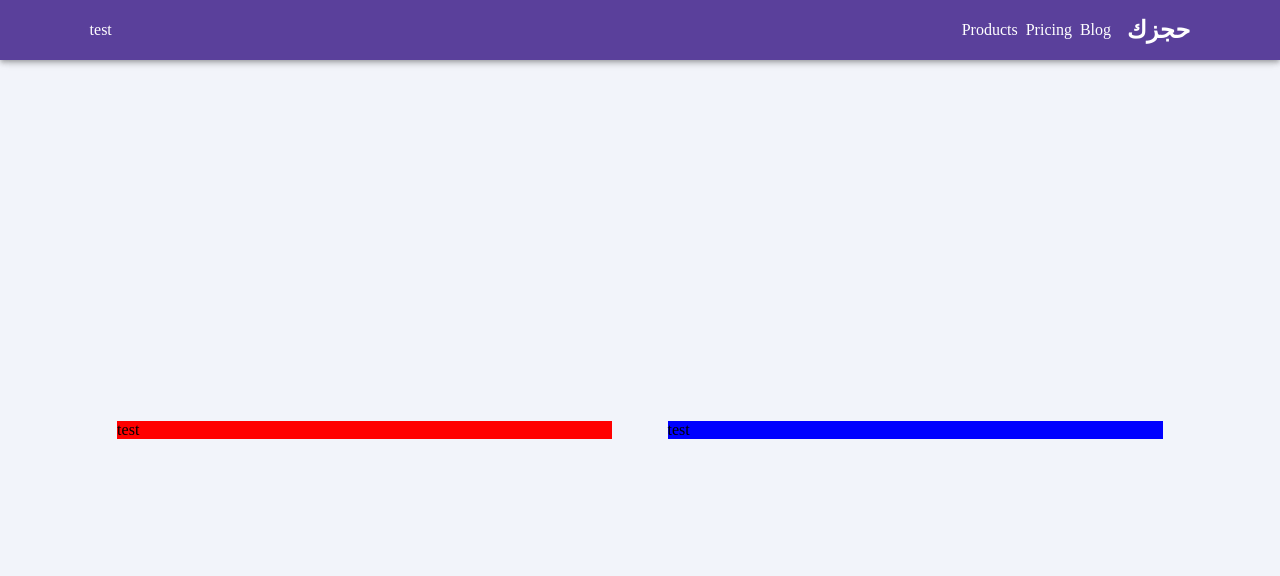
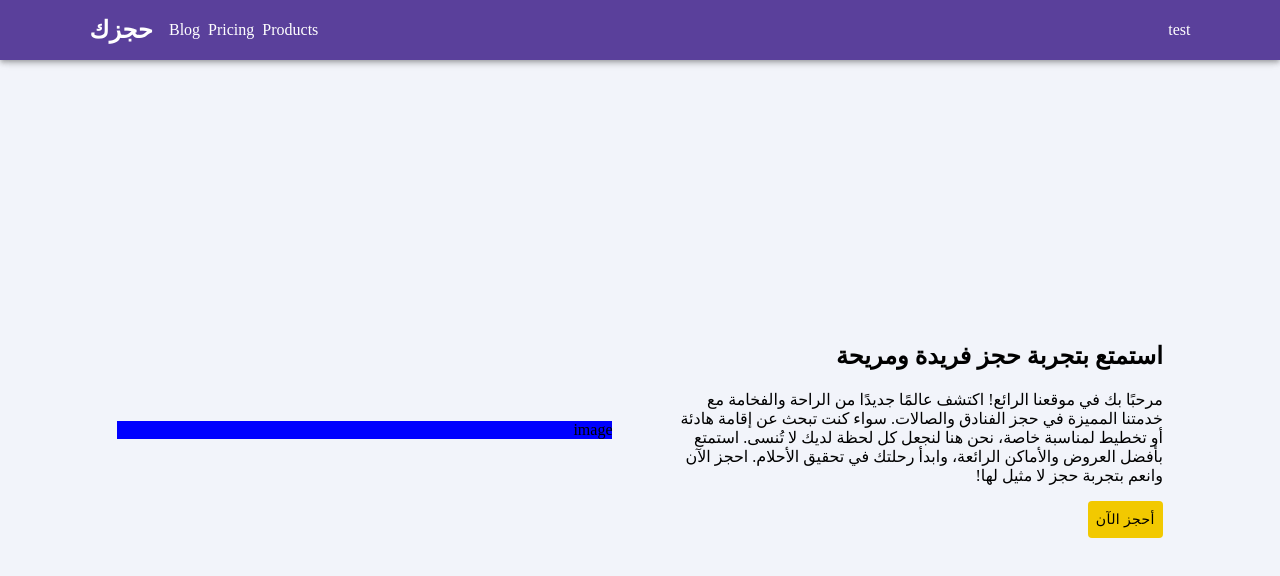
Before and after one commit to Salar-Sali/alsqama-is-going-to-mars, a React (Vite) app: page / in a window 1280 px wide. Shown: the top 576 px of the page. Built offline with nearby package versions, Linux system fonts and the light colour scheme.

Commit message:
- website language set from en to arabic - slogan and book now button added

```diff
--- a/index.html
+++ b/index.html
@@ -1,5 +1,5 @@
 <!doctype html>
-<html lang="en">
+<html dir="rtl" lang="ar">
 
 <head>
   <meta charset="UTF-8" />
--- a/src/core/home/page/home-page.tsx
+++ b/src/core/home/page/home-page.tsx
@@ -1,3 +1,4 @@
+import { Button } from "@mui/material";
 import styled from "styled-components";
 
 export const HomePageWrapper = styled.div`
@@ -10,14 +11,11 @@ export const HomePageWrapper = styled.div`
 `;
 
 export const SloganAndBookingButton = styled.div`
-  background-color: red;
+  /* background-color: red; */
   width: 45%;
-  /* Medium screens */
   @media (max-width: 768px) {
     width: 80%;
   }
-
-  /* Small screens */
   @media (max-width: 480px) {
     width: 100%;
   }
@@ -34,11 +32,31 @@ export const HomePageImageContainer = styled.div`
   }
 `;
 
+export const SloganTitle = styled.h2``;
+
+export const BookNowButton = styled(Button)`
+  padding: 16px;
+  background-color: #f2c900 !important;
+  color: black !important;
+`;
+
 const HomePage = () => {
   return (
     <HomePageWrapper>
-      <SloganAndBookingButton>test</SloganAndBookingButton>
-      <HomePageImageContainer>test</HomePageImageContainer>
+      <SloganAndBookingButton>
+        <div>
+          <SloganTitle>استمتع بتجربة حجز فريدة ومريحة</SloganTitle>
+          <p>
+            مرحبًا بك في موقعنا الرائع! اكتشف عالمًا جديدًا من الراحة والفخامة
+            مع خدمتنا المميزة في حجز الفنادق والصالات. سواء كنت تبحث عن إقامة
+            هادئة أو تخطيط لمناسبة خاصة، نحن هنا لنجعل كل لحظة لديك لا تُنسى.
+            استمتع بأفضل العروض والأماكن الرائعة، وابدأ رحلتك في تحقيق الأحلام.
+            احجز الآن وانعم بتجربة حجز لا مثيل لها!
+          </p>
+        </div>
+        <BookNowButton>أحجز الآن</BookNowButton>
+      </SloganAndBookingButton>
+      <HomePageImageContainer>image</HomePageImageContainer>
     </HomePageWrapper>
   );
 };
```
